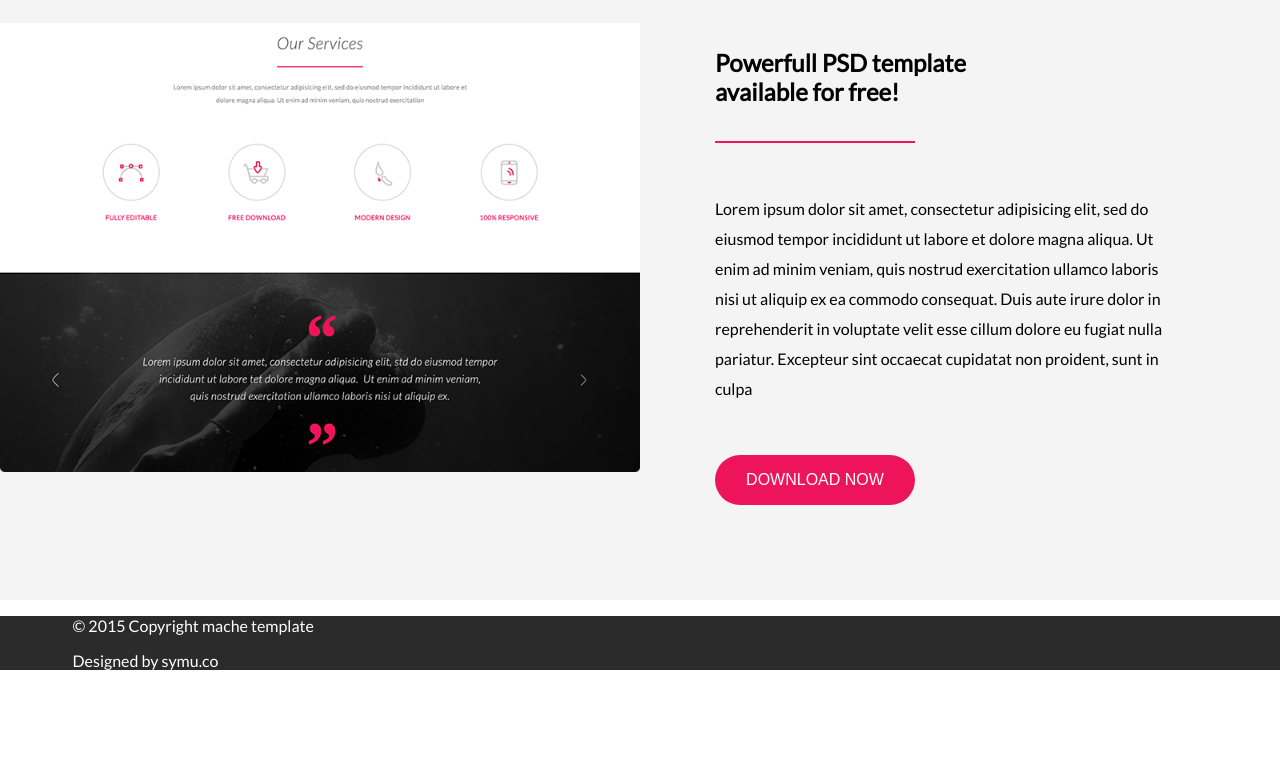
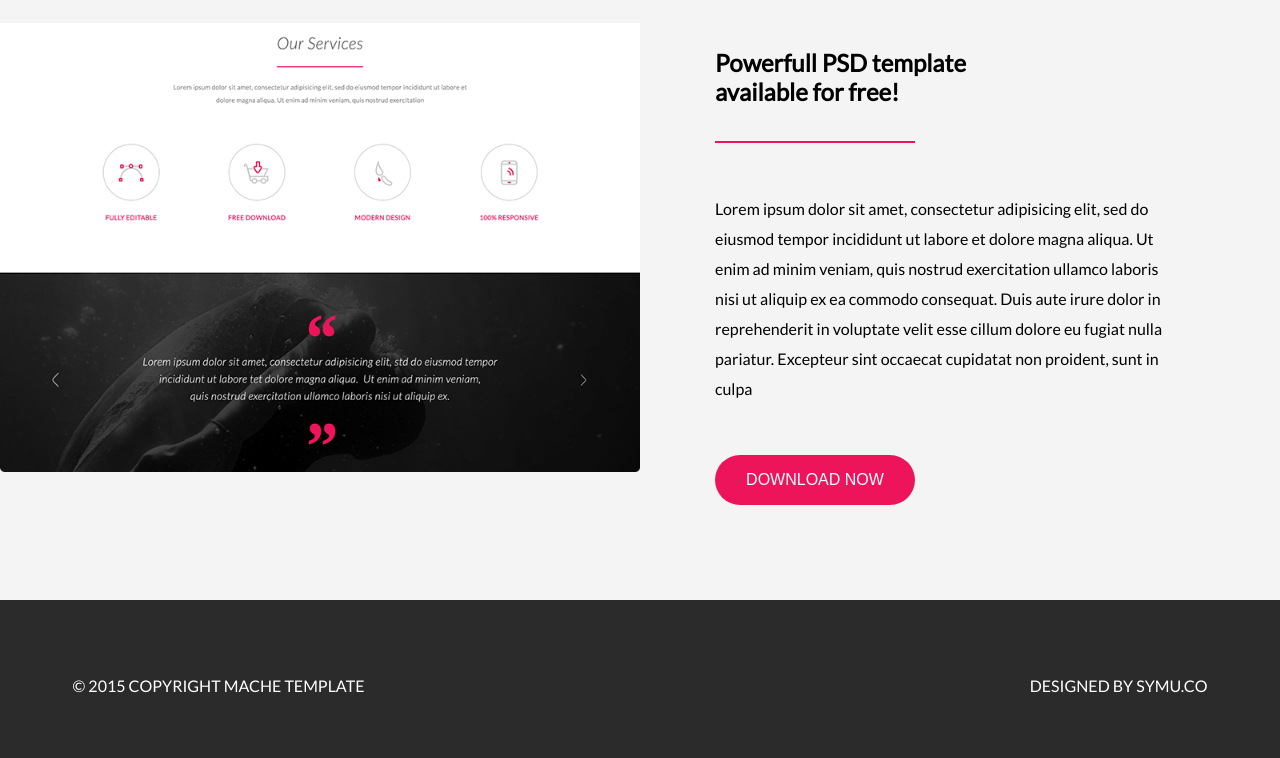
Before and after one commit to Kolumbryna22/Projekt-PSD, a plain HTML site: page index.html in a window 1280 px wide. Shown: the part 5804-6562 px from the top of the page. Before the commit the page ends 6490 px from the top, so only its background shows below. Drawn offline with Linux system fonts and the light colour scheme.

Commit message:
Add footer

```diff
--- a/sass/style.scss
+++ b/sass/style.scss
@@ -425,4 +425,18 @@
 footer {
     background-color: #2b2b2b;
     color: white;
+
+    .container {
+        display: flex;
+    }
+
+    p {
+        width: 50%;
+        padding: 60px 0;
+        text-transform: uppercase;
+    }
+
+    p:last-child {
+        text-align: right;
+    }
 }
```
Also changed, not shown: css/style.css, 1 other file.
